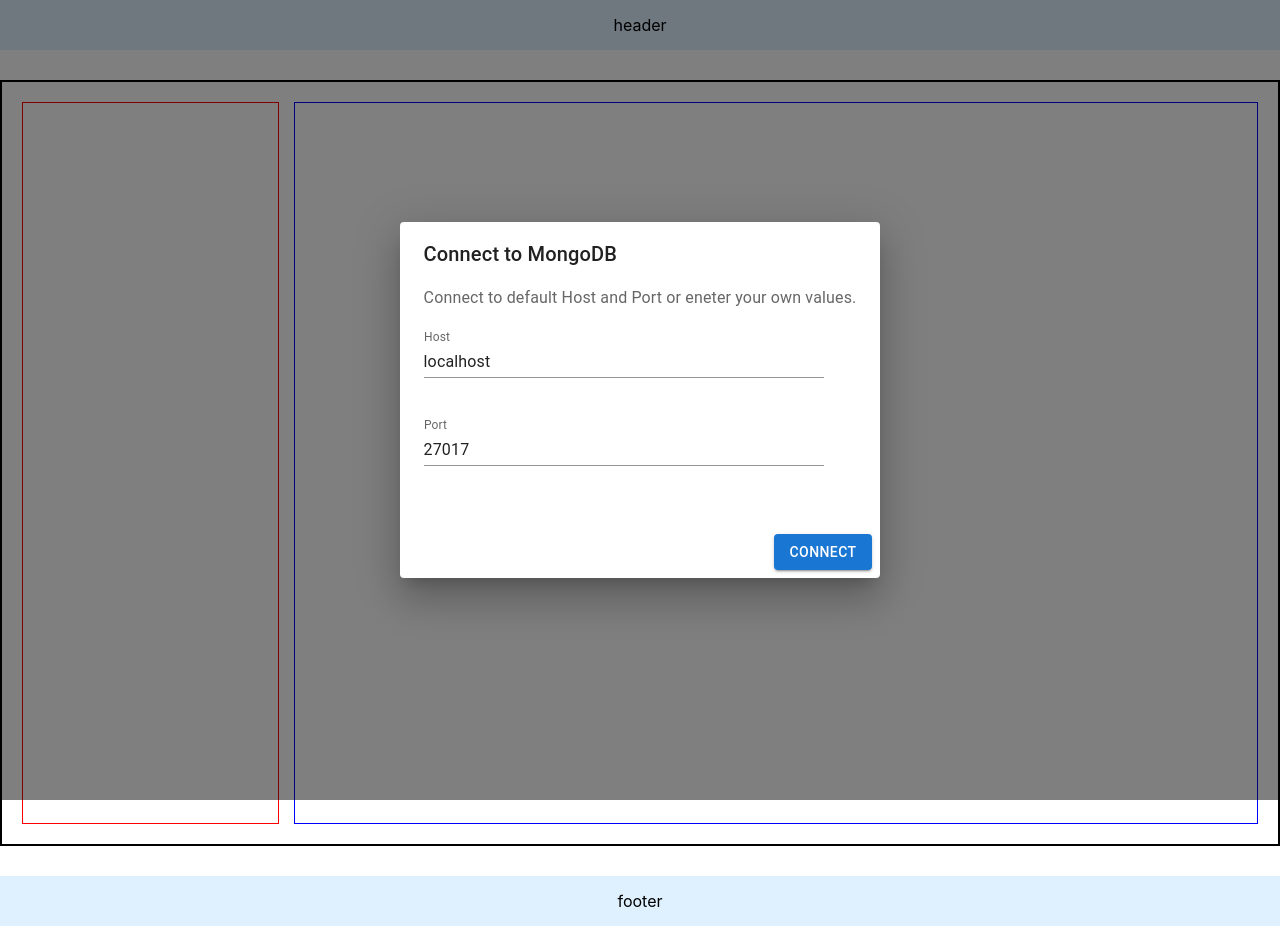
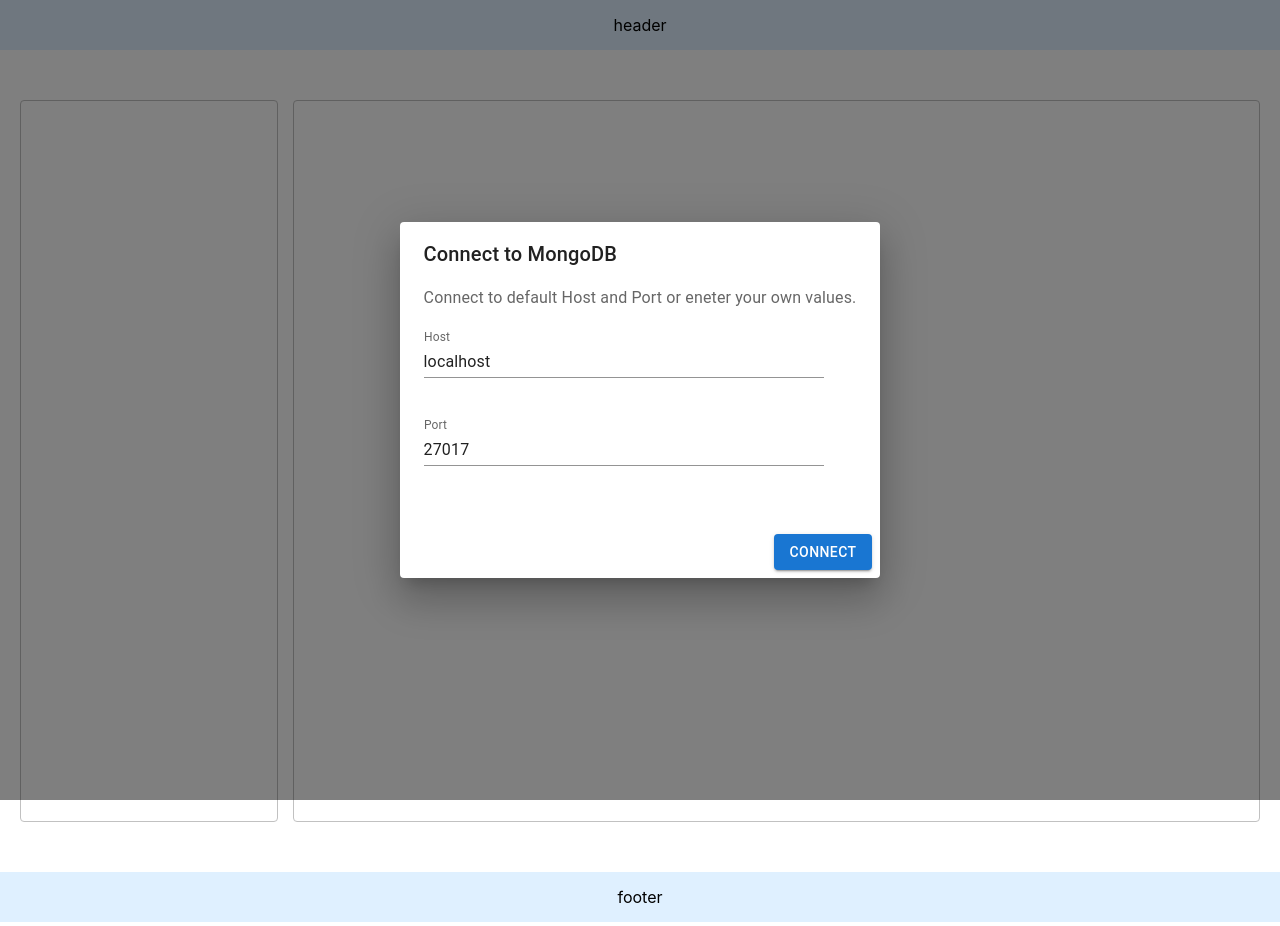
Before and after one commit to Tiinzzy/react-projects, a React (Create React App) app in the folder mongodb-browser/src/front-end/: page / in a window 1280 px wide. Built offline with nearby package versions, Linux system fonts and the light colour scheme; the HTML template or start-up script is replaced by a standard one.

Commit message:
changed some styling

```diff
--- a/mongodb-browser/src/front-end/src/components/style.css
+++ b/mongodb-browser/src/front-end/src/components/style.css
@@ -1,12 +1,15 @@
 .home-page-main-box {
-    border: solid 2px black;
+    border: solid 0px black;
     padding: 20px;
     display: flex;
     flex-direction: row;
+    margin-top: 10px;
+    margin-bottom: 10px;
 }
 
 .left-side-bar {
-    border: solid 1px red;
+    border: solid 1px rgb(193, 193, 193);
+    border-radius: 4px;
     width: 20%;
     padding: 10px;
     margin-right: 15px;
@@ -14,10 +17,10 @@
 }
 
 .right-side-box {
-    border: solid 1px blue;
+    border: solid 1px rgb(193, 193, 193);
+    border-radius: 4px;
     width: 80%;
     padding: 10px;
-
 }
 
 .header-main-box {
```
